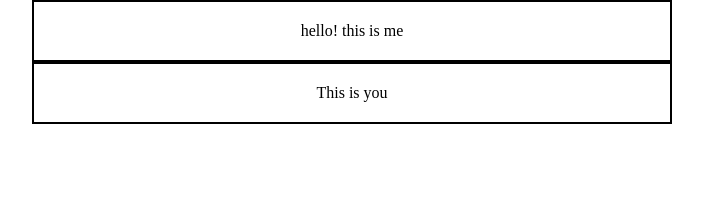
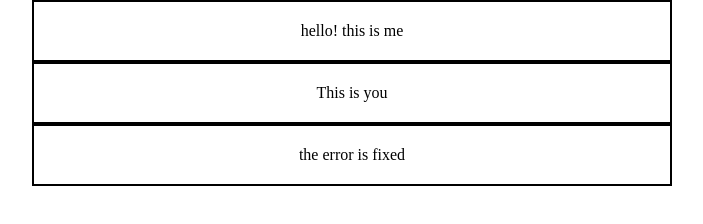
Before and after one commit to MohamedDeve/Test, a plain HTML site: page index.html in a window 1280 px wide. Shown: the whole page, without its empty margins (288-991 px from the left). Drawn offline with Linux system fonts and the light colour scheme.

Commit message:
fixing the error

```diff
--- a/index.html
+++ b/index.html
@@ -10,5 +10,6 @@
 <body>
     <p>hello! this is me</p>
     <p>This is you</p>
+    <p>the error is fixed</p>
 </body>
 </html>
```
